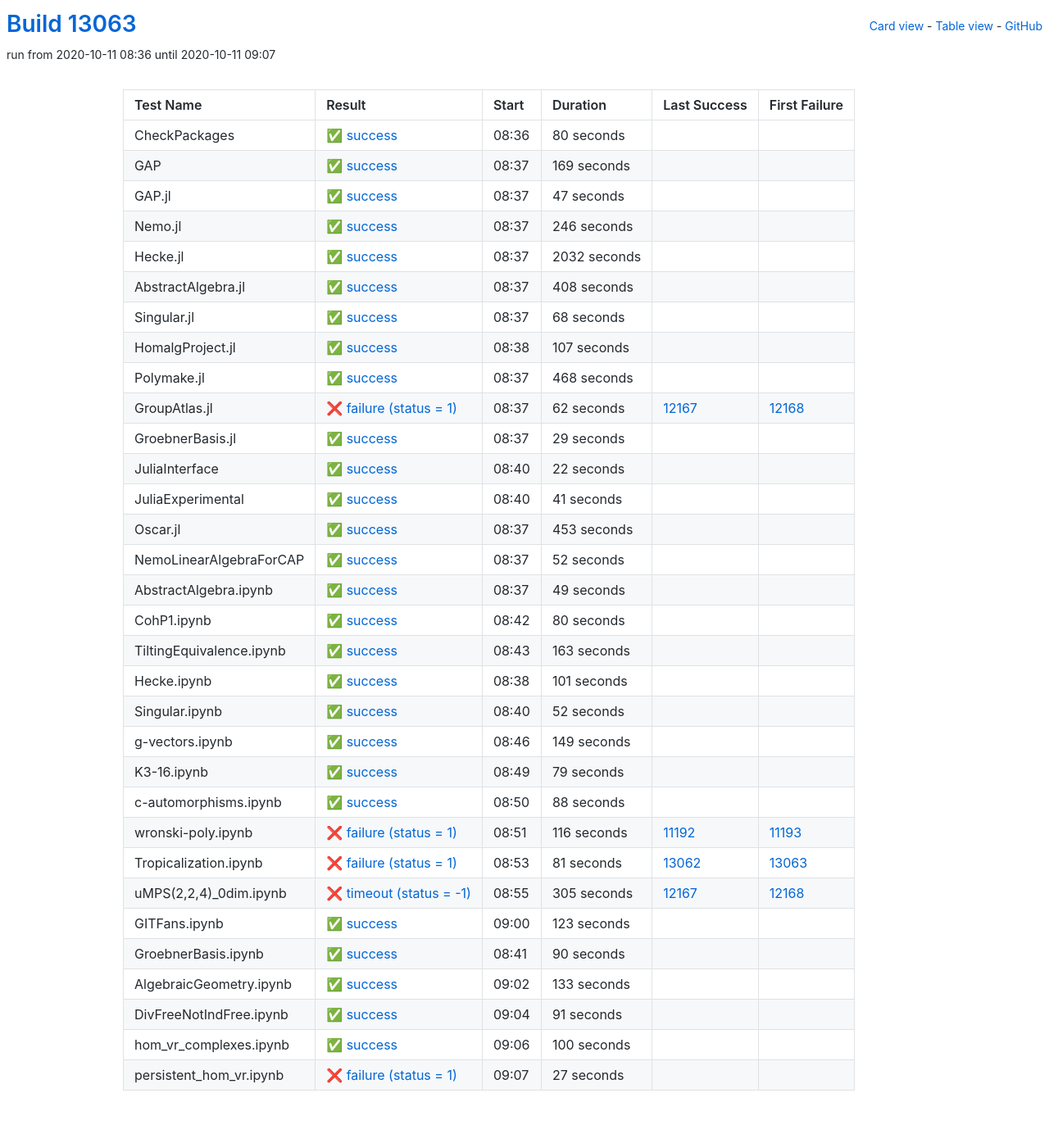
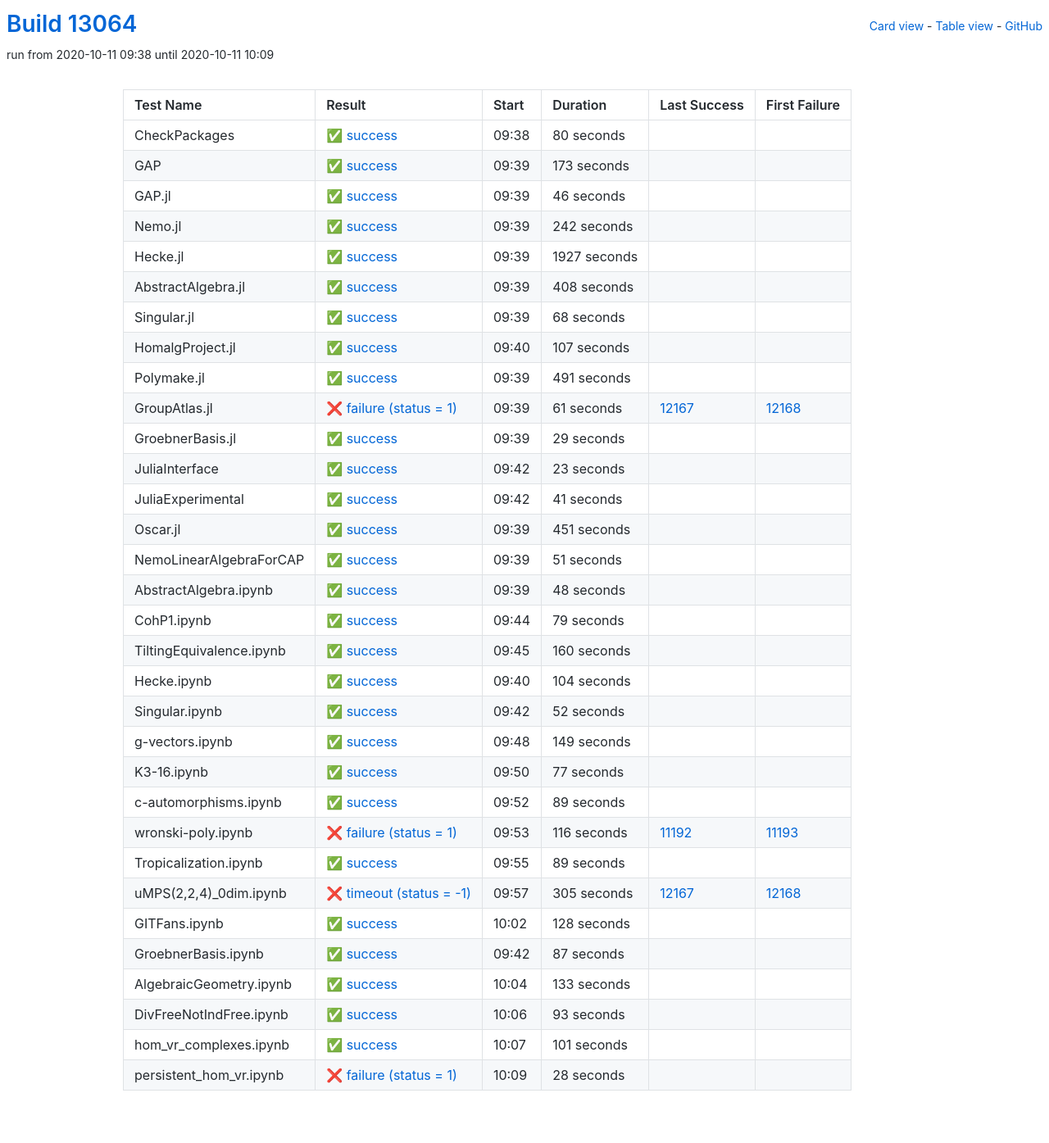
Before and after one commit to oscar-system/oscar-ci-status, a Jekyll site: the page built from table.html, in a window 1280 px wide. Shown: the whole page at 82% size. Built offline with Jekyll 4.4.1, drawn with Linux system fonts in a browser that asks for light colours.

Commit message:
Build #13064

```diff
--- a/_data/ci.yml
+++ b/_data/ci.yml
@@ -1,6 +1,6 @@
 ---
-build: 13063
-build_url: https://oscarci.mathematik.uni-kl.de/job/oscar/13063/
+build: 13064
+build_url: https://oscarci.mathematik.uni-kl.de/job/oscar/13064/
 job: oscar
 organization: oscar-system
 repo: oscar-ci-status
@@ -8,8 +8,8 @@
 tests:
 - name: CheckPackages
   id: checkpackages
-  log: https://oscarci.mathematik.uni-kl.de/job/oscar/13063/artifact/logs/build-13063/CheckPackages.log
-  start: 2020-10-11 08:36
+  log: https://oscarci.mathematik.uni-kl.de/job/oscar/13064/artifact/logs/build-13064/CheckPackages.log
+  start: 2020-10-11 09:38
   success: true
   exitcode: 0
   status: success
@@ -20,56 +20,56 @@
   first_failure_url:
 - name: GAP
   id: gap
-  log: https://oscarci.mathematik.uni-kl.de/job/oscar/13063/artifact/logs/build-13063/GAP.log
-  start: 2020-10-11 08:37
+  log: https://oscarci.mathematik.uni-kl.de/job/oscar/13064/artifact/logs/build-13064/GAP.log
+  start: 2020-10-11 09:39
   success: true
   exitcode: 0
   status: success
-  duration: 169
+  duration: 173
   last_success: false
   last_success_url:
   first_failure: false
   first_failure_url:
 - name: GAP.jl
   id: gap-jl
-  log: https://oscarci.mathematik.uni-kl.de/job/oscar/13063/artifact/logs/build-13063/GAP.jl.log
-  start: 2020-10-11 08:37
+  log: https://oscarci.mathematik.uni-kl.de/job/oscar/13064/artifact/logs/build-13064/GAP.jl.log
+  start: 2020-10-11 09:39
   success: true
   exitcode: 0
   status: success
-  duration: 47
+  duration: 46
   last_success: false
   last_success_url:
   first_failure: false
   first_failure_url:
 - name: Nemo.jl
   id: nemo-jl
-  log: https://oscarci.mathematik.uni-kl.de/job/oscar/13063/artifact/logs/build-13063/Nemo.jl.log
-  start: 2020-10-11 08:37
+  log: https://oscarci.mathematik.uni-kl.de/job/oscar/13064/artifact/logs/build-13064/Nemo.jl.log
+  start: 2020-10-11 09:39
   success: true
   exitcode: 0
   status: success
-  duration: 246
+  duration: 242
   last_success: false
   last_success_url:
   first_failure: false
   first_failure_url:
 - name: Hecke.jl
   id: hecke-jl
-  log: https://oscarci.mathematik.uni-kl.de/job/oscar/13063/artifact/logs/build-13063/Hecke.jl.log
-  start: 2020-10-11 08:37
+  log: https://oscarci.mathematik.uni-kl.de/job/oscar/13064/artifact/logs/build-13064/Hecke.jl.log
+  start: 2020-10-11 09:39
   success: true
   exitcode: 0
   status: success
-  duration: 2032
+  duration: 1927
   last_success: false
   last_success_url:
   first_failure: false
   first_failure_url:
 - name: AbstractAlgebra.jl
   id: abstractalgebra-jl
-  log: https://oscarci.mathematik.uni-kl.de/job/oscar/13063/artifact/logs/build-13063/AbstractAlgebra.jl.log
-  start: 2020-10-11 08:37
+  log: https://oscarci.mathematik.uni-kl.de/job/oscar/13064/artifact/logs/build-13064/AbstractAlgebra.jl.log
+  start: 2020-10-11 09:39
   success: true
   exitcode: 0
   status: success
@@ -80,8 +80,8 @@
   first_failure_url:
 - name: Singular.jl
   id: singular-jl
-  log: https://oscarci.mathematik.uni-kl.de/job/oscar/13063/artifact/logs/build-13063/Singular.jl.log
-  start: 2020-10-11 08:37
+  log: https://oscarci.mathematik.uni-kl.de/job/oscar/13064/artifact/logs/build-13064/Singular.jl.log
+  start: 2020-10-11 09:39
   success: true
   exitcode: 0
   status: success
@@ -92,8 +92,8 @@
   first_failure_url:
 - name: HomalgProject.jl
   id: homalgproject-jl
-  log: https://oscarci.mathematik.uni-kl.de/job/oscar/13063/artifact/logs/build-13063/HomalgProject.jl.log
-  start: 2020-10-11 08:38
+  log: https://oscarci.mathematik.uni-kl.de/job/oscar/13064/artifact/logs/build-13064/HomalgProject.jl.log
+  start: 2020-10-11 09:40
   success: true
   exitcode: 0
   status: success
@@ -104,32 +104,32 @@
   first_failure_url:
 - name: Polymake.jl
   id: polymake-jl
-  log: https://oscarci.mathematik.uni-kl.de/job/oscar/13063/artifact/logs/build-13063/Polymake.jl.log
-  start: 2020-10-11 08:37
+  log: https://oscarci.mathematik.uni-kl.de/job/oscar/13064/artifact/logs/build-13064/Polymake.jl.log
+  start: 2020-10-11 09:39
   success: true
   exitcode: 0
   status: success
-  duration: 468
+  duration: 491
   last_success: false
   last_success_url:
   first_failure: false
   first_failure_url:
 - name: GroupAtlas.jl
   id: groupatlas-jl
-  log: https://oscarci.mathematik.uni-kl.de/job/oscar/13063/artifact/logs/build-13063/GroupAtlas.jl.log
-  start: 2020-10-11 08:37
+  log: https://oscarci.mathematik.uni-kl.de/job/oscar/13064/artifact/logs/build-13064/GroupAtlas.jl.log
+  start: 2020-10-11 09:39
   success: false
   exitcode: 1
   status: failure
-  duration: 62
+  duration: 61
   last_success: 12167
   last_success_url: https://oscarci.mathematik.uni-kl.de/job/oscar/12167/
   first_failure: 12168
   first_failure_url: https://oscarci.mathematik.uni-kl.de/job/oscar/12168/
 - name: GroebnerBasis.jl
   id: groebnerbasis-jl
-  log: https://oscarci.mathematik.uni-kl.de/job/oscar/13063/artifact/logs/build-13063/GroebnerBasis.jl.log
-  start: 2020-10-11 08:37
+  log: https://oscarci.mathematik.uni-kl.de/job/oscar/13064/artifact/logs/build-13064/GroebnerBasis.jl.log
+  start: 2020-10-11 09:39
   success: true
   exitcode: 0
   status: success
@@ -140,20 +140,20 @@
   first_failure_url:
 - name: JuliaInterface
   id: juliainterface
-  log: https://oscarci.mathematik.uni-kl.de/job/oscar/13063/artifact/logs/build-13063/JuliaInterface.log
-  start: 2020-10-11 08:40
+  log: https://oscarci.mathematik.uni-kl.de/job/oscar/13064/artifact/logs/build-13064/JuliaInterface.log
+  start: 2020-10-11 09:42
   success: true
   exitcode: 0
   status: success
-  duration: 22
+  duration: 23
   last_success: false
   last_success_url:
   first_failure: false
   first_failure_url:
 - name: JuliaExperimental
   id: juliaexperimental
-  log: https://oscarci.mathematik.uni-kl.de/job/oscar/13063/artifact/logs/build-13063/JuliaExperimental.log
-  start: 2020-10-11 08:40
+  log: https://oscarci.mathematik.uni-kl.de/job/oscar/13064/artifact/logs/build-13064/JuliaExperimental.log
+  start: 2020-10-11 09:42
   success: true
   exitcode: 0
   status: success
@@ -164,80 +164,80 @@
   first_failure_url:
 - name: Oscar.jl
   id: oscar-jl
-  log: https://oscarci.mathematik.uni-kl.de/job/oscar/13063/artifact/logs/build-13063/Oscar.jl.log
-  start: 2020-10-11 08:37
+  log: https://oscarci.mathematik.uni-kl.de/job/oscar/13064/artifact/logs/build-13064/Oscar.jl.log
+  start: 2020-10-11 09:39
   success: true
   exitcode: 0
   status: success
-  duration: 453
+  duration: 451
   last_success: false
   last_success_url:
   first_failure: false
   first_failure_url:
 - name: NemoLinearAlgebraForCAP
   id: nemolinearalgebraforcap
-  log: https://oscarci.mathematik.uni-kl.de/job/oscar/13063/artifact/logs/build-13063/NemoLinearAlgebraForCAP.log
-  start: 2020-10-11 08:37
+  log: https://oscarci.mathematik.uni-kl.de/job/oscar/13064/artifact/logs/build-13064/NemoLinearAlgebraForCAP.log
+  start: 2020-10-11 09:39
   success: true
   exitcode: 0
   status: success
-  duration: 52
+  duration: 51
   last_success: false
   last_success_url:
   first_failure: false
   first_failure_url:
 - name: AbstractAlgebra.ipynb
   id: abstractalgebra-ipynb
-  log: https://oscarci.mathematik.uni-kl.de/job/oscar/13063/artifact/logs/build-13063/AbstractAlgebra.ipynb.log
-  start: 2020-10-11 08:37
+  log: https://oscarci.mathematik.uni-kl.de/job/oscar/13064/artifact/logs/build-13064/AbstractAlgebra.ipynb.log
+  start: 2020-10-11 09:39
   success: true
   exitcode: 0
   status: success
-  duration: 49
+  duration: 48
   last_success: false
   last_success_url:
   first_failure: false
   first_failure_url:
 - name: CohP1.ipynb
   id: cohp1-ipynb
-  log: https://oscarci.mathematik.uni-kl.de/job/oscar/13063/artifact/logs/build-13063/CohP1.ipynb.log
-  start: 2020-10-11 08:42
+  log: https://oscarci.mathematik.uni-kl.de/job/oscar/13064/artifact/logs/build-13064/CohP1.ipynb.log
+  start: 2020-10-11 09:44
   success: true
   exitcode: 0
   status: success
-  duration: 80
+  duration: 79
   last_success: false
   last_success_url:
   first_failure: false
   first_failure_url:
 - name: TiltingEquivalence.ipynb
   id: tiltingequivalence-ipynb
-  log: https://oscarci.mathematik.uni-kl.de/job/oscar/13063/artifact/logs/build-13063/TiltingEquivalence.ipynb.log
-  start: 2020-10-11 08:43
+  log: https://oscarci.mathematik.uni-kl.de/job/oscar/13064/artifact/logs/build-13064/TiltingEquivalence.ipynb.log
+  start: 2020-10-11 09:45
   success: true
   exitcode: 0
   status: success
-  duration: 163
+  duration: 160
   last_success: false
   last_success_url:
   first_failure: false
   first_failure_url:
 - name: Hecke.ipynb
   id: hecke-ipynb
-  log: https://oscarci.mathematik.uni-kl.de/job/oscar/13063/artifact/logs/build-13063/Hecke.ipynb.log
-  start: 2020-10-11 08:38
+  log: https://oscarci.mathematik.uni-kl.de/job/oscar/13064/artifact/logs/build-13064/Hecke.ipynb.log
+  start: 2020-10-11 09:40
   success: true
   exitcode: 0
   status: success
-  duration: 101
+  duration: 104
   last_success: false
   last_success_url:
   first_failure: false
   first_failure_url:
 - name: Singular.ipynb
   id: singular-ipynb
-  log: https://oscarci.mathematik.uni-kl.de/job/oscar/13063/artifact/logs/build-13063/Singular.ipynb.log
-  start: 2020-10-11 08:40
+  log: https://oscarci.mathematik.uni-kl.de/job/oscar/13064/artifact/logs/build-13064/Singular.ipynb.log
+  start: 2020-10-11 09:42
   success: true
   exitcode: 0
   status: success
@@ -248,8 +248,8 @@
   first_failure_url:
 - name: g-vectors.ipynb
   id: g-vectors-ipynb
-  log: https://oscarci.mathematik.uni-kl.de/job/oscar/13063/artifact/logs/build-13063/g-vectors.ipynb.log
-  start: 2020-10-11 08:46
+  log: https://oscarci.mathematik.uni-kl.de/job/oscar/13064/artifact/logs/build-13064/g-vectors.ipynb.log
+  start: 2020-10-11 09:48
   success: true
   exitcode: 0
   status: success
@@ -260,32 +260,32 @@
   first_failure_url:
 - name: K3-16.ipynb
   id: k3-16-ipynb
-  log: https://oscarci.mathematik.uni-kl.de/job/oscar/13063/artifact/logs/build-13063/K3-16.ipynb.log
-  start: 2020-10-11 08:49
+  log: https://oscarci.mathematik.uni-kl.de/job/oscar/13064/artifact/logs/build-13064/K3-16.ipynb.log
+  start: 2020-10-11 09:50
   success: true
   exitcode: 0
   status: success
-  duration: 79
+  duration: 77
   last_success: false
   last_success_url:
   first_failure: false
   first_failure_url:
 - name: c-automorphisms.ipynb
   id: c-automorphisms-ipynb
-  log: https://oscarci.mathematik.uni-kl.de/job/oscar/13063/artifact/logs/build-13063/c-automorphisms.ipynb.log
-  start: 2020-10-11 08:50
+  log: https://oscarci.mathematik.uni-kl.de/job/oscar/13064/artifact/logs/build-13064/c-automorphisms.ipynb.log
+  start: 2020-10-11 09:52
   success: true
   exitcode: 0
   status: success
-  duration: 88
+  duration: 89
   last_success: false
   last_success_url:
   first_failure: false
   first_failure_url:
 - name: wronski-poly.ipynb
   id: wronski-poly-ipynb
-  log: https://oscarci.mathematik.uni-kl.de/job/oscar/13063/artifact/logs/build-13063/wronski-poly.ipynb.log
-  start: 2020-10-11 08:51
+  log: https://oscarci.mathematik.uni-kl.de/job/oscar/13064/artifact/logs/build-13064/wronski-poly.ipynb.log
+  start: 2020-10-11 09:53
   success: false
   exitcode: 1
   status: failure
@@ -296,20 +296,20 @@
   first_failure_url: https://oscarci.mathematik.uni-kl.de/job/oscar/11193/
 - name: Tropicalization.ipynb
   id: tropicalization-ipynb
-  log: https://oscarci.mathematik.uni-kl.de/job/oscar/13063/artifact/logs/build-13063/Tropicalization.ipynb.log
-  start: 2020-10-11 08:53
-  success: false
-  exitcode: 1
-  status: failure
-  duration: 81
-  last_success: 13062
-  last_success_url: https://oscarci.mathematik.uni-kl.de/job/oscar/13062/
-  first_failure: 13063
-  first_failure_url: https://oscarci.mathematik.uni-kl.de/job/oscar/13063/
+  log: https://oscarci.mathematik.uni-kl.de/job/oscar/13064/artifact/logs/build-13064/Tropicalization.ipynb.log
+  start: 2020-10-11 09:55
+  success: true
+  exitcode: 0
+  status: success
+  duration: 89
+  last_success: false
+  last_success_url:
+  first_failure: false
+  first_failure_url:
 - name: uMPS(2,2,4)_0dim.ipynb
   id: umps-2-2-4-0dim-ipynb
-  log: https://oscarci.mathematik.uni-kl.de/job/oscar/13063/artifact/logs/build-13063/uMPS-2-2-4-_0dim.ipynb.log
-  start: 2020-10-11 08:55
+  log: https://oscarci.mathematik.uni-kl.de/job/oscar/13064/artifact/logs/build-13064/uMPS-2-2-4-_0dim.ipynb.log
+  start: 2020-10-11 09:57
   success: false
   exitcode: -1
   status: timeout
@@ -320,32 +320,32 @@
   first_failure_url: https://oscarci.mathematik.uni-kl.de/job/oscar/12168/
 - name: GITFans.ipynb
   id: gitfans-ipynb
-  log: https://oscarci.mathematik.uni-kl.de/job/oscar/13063/artifact/logs/build-13063/GITFans.ipynb.log
-  start: 2020-10-11 09:00
+  log: https://oscarci.mathematik.uni-kl.de/job/oscar/13064/artifact/logs/build-13064/GITFans.ipynb.log
+  start: 2020-10-11 10:02
   success: true
   exitcode: 0
   status: success
-  duration: 123
+  duration: 128
   last_success: false
   last_success_url:
   first_failure: false
   first_failure_url:
 - name: GroebnerBasis.ipynb
   id: groebnerbasis-ipynb
-  log: https://oscarci.mathematik.uni-kl.de/job/oscar/13063/artifact/logs/build-13063/GroebnerBasis.ipynb.log
-  start: 2020-10-11 08:41
+  log: https://oscarci.mathematik.uni-kl.de/job/oscar/13064/artifact/logs/build-13064/GroebnerBasis.ipynb.log
+  start: 2020-10-11 09:42
   success: true
   exitcode: 0
   status: success
-  duration: 90
+  duration: 87
   last_success: false
   last_success_url:
   first_failure: false
   first_failure_url:
 - name: AlgebraicGeometry.ipynb
   id: algebraicgeometry-ipynb
-  log: https://oscarci.mathematik.uni-kl.de/job/oscar/13063/artifact/logs/build-13063/AlgebraicGeometry.ipynb.log
-  start: 2020-10-11 09:02
+  log: https://oscarci.mathematik.uni-kl.de/job/oscar/13064/artifact/logs/build-13064/AlgebraicGeometry.ipynb.log
+  start: 2020-10-11 10:04
   success: true
   exitcode: 0
   status: success
@@ -356,36 +356,36 @@
   first_failure_url:
 - name: DivFreeNotIndFree.ipynb
   id: divfreenotindfree-ipynb
-  log: https://oscarci.mathematik.uni-kl.de/job/oscar/13063/artifact/logs/build-13063/DivFreeNotIndFree.ipynb.log
-  start: 2020-10-11 09:04
+  log: https://oscarci.mathematik.uni-kl.de/job/oscar/13064/artifact/logs/build-13064/DivFreeNotIndFree.ipynb.log
+  start: 2020-10-11 10:06
   success: true
   exitcode: 0
   status: success
-  duration: 91
+  duration: 93
   last_success: false
   last_success_url:
   first_failure: false
   first_failure_url:
 - name: hom_vr_complexes.ipynb
   id: hom-vr-complexes-ipynb
-  log: https://oscarci.mathematik.uni-kl.de/job/oscar/13063/artifact/logs/build-13063/hom_vr_complexes.ipynb.log
-  start: 2020-10-11 09:06
+  log: https://oscarci.mathematik.uni-kl.de/job/oscar/13064/artifact/logs/build-13064/hom_vr_complexes.ipynb.log
+  start: 2020-10-11 10:07
   success: true
   exitcode: 0
   status: success
-  duration: 100
+  duration: 101
   last_success: false
   last_success_url:
   first_failure: false
   first_failure_url:
 - name: persistent_hom_vr.ipynb
   id: persistent-hom-vr-ipynb
-  log: https://oscarci.mathematik.uni-kl.de/job/oscar/13063/artifact/logs/build-13063/persistent_hom_vr.ipynb.log
-  start: 2020-10-11 09:07
+  log: https://oscarci.mathematik.uni-kl.de/job/oscar/13064/artifact/logs/build-13064/persistent_hom_vr.ipynb.log
+  start: 2020-10-11 10:09
   success: false
   exitcode: 1
   status: failure
-  duration: 27
+  duration: 28
   last_success: false
   last_success_url:
   first_failure: false
```
Also changed, not shown: README.md.
